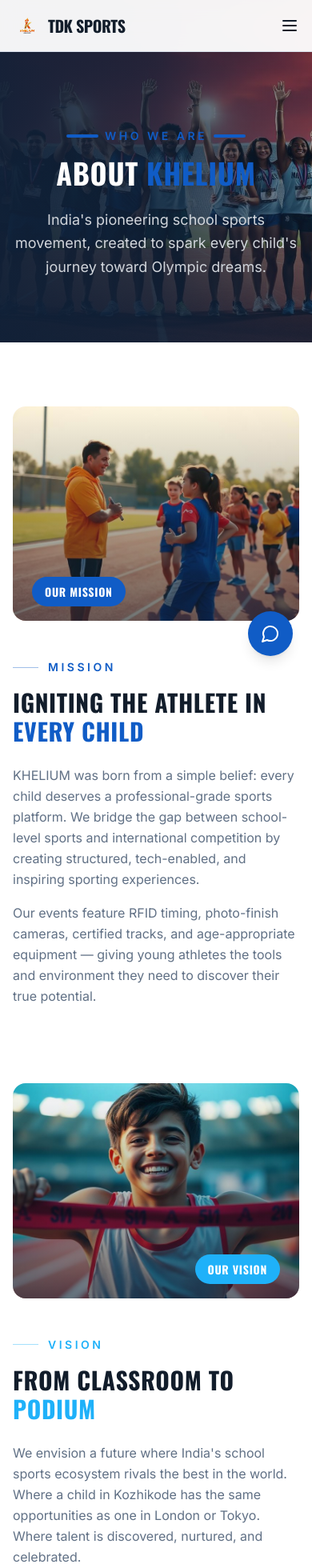
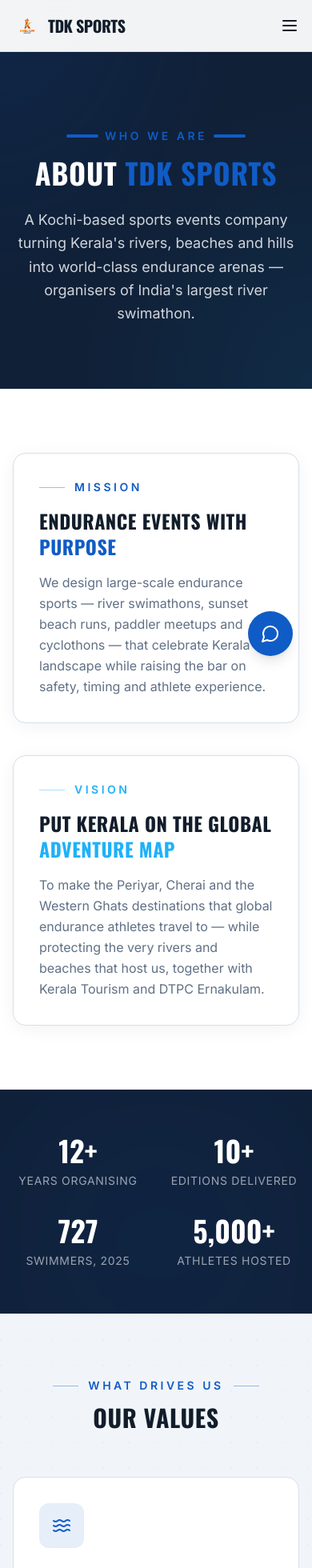
Before and after one commit to desqpaddev/sportz-hub-connect, a React (Vite) app: page /about in a window 390 px wide. Shown: the top 1960 px of the page at 80% size. Built offline with nearby package versions, Linux system fonts and the light colour scheme; the HTML template or start-up script is replaced by a standard one.

Commit message:
Changes
Co-authored-by: desqpaddev <224851273+desqpaddev@users.noreply.github.com>

```diff
--- a/src/pages/About.tsx
+++ b/src/pages/About.tsx
@@ -1,42 +1,52 @@
 import { motion } from "framer-motion";
-import { Trophy, Target, Globe, Users, Shield, Cpu, ArrowRight, MapPin, Flame } from "lucide-react";
+import { Trophy, Waves, Leaf, Users, Shield, Sparkles, ArrowRight, MapPin, Phone, Mail } from "lucide-react";
 import { Link } from "react-router-dom";
 import { Button } from "@/components/ui/button";
-import aboutHero from "@/assets/about-hero.jpg";
-import aboutMission from "@/assets/about-mission.jpg";
-import aboutVision from "@/assets/about-vision.jpg";
 
 const values = [
-  { icon: <Trophy size={24} />, title: "Olympic Pathway", desc: "Connected to ISF Gymnasiade and Youth Olympics for talented athletes." },
-  { icon: <Target size={24} />, title: "Fair Competition", desc: "Age-appropriate events with professional timing and judging standards." },
-  { icon: <Shield size={24} />, title: "Safety First", desc: "On-site medical teams, insurance coverage, and escort systems for every child." },
-  { icon: <Users size={24} />, title: "Inclusive", desc: "CBSE, ICSE, and State board schools united under one movement." },
-  { icon: <Cpu size={24} />, title: "Tech-Driven", desc: "RFID timing, photo finish cameras, live results, and digital certificates." },
-  { icon: <Globe size={24} />, title: "National Vision", desc: "Starting Kerala 2026, expanding to 13+ cities nationwide by 2028." },
+  { icon: <Waves size={24} />, title: "River-First Endurance", desc: "We turn the Periyar into a world-class open water arena — India's largest river swimathon runs here." },
+  { icon: <Leaf size={24} />, title: "Rivers & Beaches, Protected", desc: "Every event is paired with cleanups and awareness drives. We race for nature, not against it." },
+  { icon: <Shield size={24} />, title: "Safety by Design", desc: "Kayak escorts, on-water medics, Aster Medcity partnership and Coast Guard-grade protocols." },
+  { icon: <Users size={24} />, title: "Community Powered", desc: "Backed by Periyar Adventure Club, DARC and hundreds of local volunteers each edition." },
+  { icon: <Trophy size={24} />, title: "Certified Timing", desc: "RFID chip timing, e-certificates and published results via Alpha Racing Solution." },
+  { icon: <Sparkles size={24} />, title: "Tourism Catalysts", desc: "In association with Kerala Tourism & DTPC Ernakulam — putting Kochi on the global adventure map." },
 ];
 
-const timeline = [
-  { year: "2026", cities: "Kochi, Trivandrum, Kozhikode", goal: "Establish credibility, refine the KHELIUM experience", icon: "🚀" },
-  { year: "2027", cities: "Kerala + Chennai, Bangalore", goal: "Multi-state participation, regional prestige", icon: "📈" },
-  { year: "2028", cities: "13 cities across India", goal: "All-India recognition, ISF integration", icon: "🏆" },
+const milestones = [
+  { year: "2014", cities: "Tour de Kerala", goal: "AICA 90 KM Cyclothon on the Sabarimala road, powered by FUJI Bikes.", icon: "🚴" },
+  { year: "2018", cities: "Kochi Duskathon — Inaugural", goal: "India's first sunset barefoot beach run at Kuzhupilly Cherai. 1,200 runners.", icon: "🌅" },
+  { year: "2019", cities: "Kochi Duskathon 2019", goal: "Guinness World Record attempt — largest barefoot beach race.", icon: "👣" },
+  { year: "2021", cities: "Paddlers Meetup", goal: "World Tourism Day paddler meet & River Periyar cleanup.", icon: "🛶" },
+  { year: "2022–2024", cities: "Kochi Swimathon Ultra", goal: "The Periyar becomes home to India's largest river swimathon — 610+ swimmers.", icon: "🏊" },
+  { year: "2025", cities: "Federal Bank Kochi Swimathon Ultra", goal: "727 swimmers, 10M Ultra. A record-setting edition on the Periyar.", icon: "🥇" },
+  { year: "2026", cities: "Swimathon Ultra — 5th Edition", goal: "12 April 2026. 20K Ultra+, 10 Mile Ultra, 10K Marathon and Kids' distances.", icon: "🚀" },
 ];
 
 const numbers = [
-  { value: "6+", label: "Sports Disciplines" },
-  { value: "50+", label: "Events Planned" },
-  { value: "3", label: "Cities in Phase 1" },
-  { value: "5000+", label: "Expected Athletes" },
+  { value: "12+", label: "Years Organising" },
+  { value: "10+", label: "Editions Delivered" },
+  { value: "727", label: "Swimmers, 2025" },
+  { value: "5,000+", label: "Athletes Hosted" },
+];
+
+const partners = [
+  { label: "Title Sponsor", name: "Federal Bank", src: "https://tdksports.in/img/Federal_Bank_logo.png" },
+  { label: "Supported by", name: "Periyar Adventure Club", src: "https://tdksports.in/img/periyarclublogo.png" },
+  { label: "Initiative by", name: "Santos.Travel", src: "https://tdksports.in/img/santos.travel_logo.png" },
+  { label: "In Association with", name: "DTPC Ernakulam", src: "https://tdksports.in/img/dtpc_logo_new.jpg" },
+  { label: "In Association with", name: "Kerala Tourism", src: "https://tdksports.in/img/Kerala_Tourism_large.png" },
+  { label: "Sports Partner", name: "Decathlon", src: "https://tdksports.in/img/decathlon_logo.png" },
+  { label: "NGO", name: "DARC", src: "https://tdksports.in/img/darc_logo.jpg" },
+  { label: "Medical Partner", name: "Aster Medcity", src: "https://tdksports.in/img/Aster_logo.png" },
 ];
 
 const AboutPage = () => (
   <div className="min-h-screen bg-background">
     {/* Hero Banner */}
-    <section className="relative pt-20 overflow-hidden">
-      <div className="absolute inset-0">
-        <img src={aboutHero} alt="About KHELIUM" className="w-full h-full object-cover" width={1920} height={720} />
-        <div className="absolute inset-0 bg-gradient-to-r from-khelium-navy/95 via-khelium-navy/80 to-khelium-navy/40" />
-        <div className="absolute inset-0 bg-gradient-to-t from-khelium-navy via-transparent to-transparent opacity-70" />
-      </div>
+    <section className="relative pt-20 overflow-hidden section-dark">
+      <div className="absolute inset-0 opacity-30" style={{
+        background: "radial-gradient(ellipse at top left, hsl(var(--primary) / 0.4), transparent 55%), radial-gradient(ellipse at bottom right, hsl(var(--accent) / 0.25), transparent 55%)"
+      }} />
       <div className="relative container mx-auto px-4 py-20 md:py-32 text-center">
         <motion.div initial={{ opacity: 0, y: 30 }} animate={{ opacity: 1, y: 0 }} transition={{ duration: 0.7 }}>
           <div className="flex items-center justify-center gap-2 mb-4">
@@ -45,117 +55,57 @@ const AboutPage = () => (
             <span className="inline-block h-1 w-10 rounded-full bg-primary" />
           </div>
           <h1 className="text-4xl md:text-6xl lg:text-7xl font-bold font-display text-white uppercase mb-6">
-            About <span className="text-primary">KHELIUM</span>
+            About <span className="text-primary">TDK Sports</span>
           </h1>
-          <p className="text-lg md:text-xl text-gray-300 leading-relaxed max-w-2xl mx-auto">
-            India's pioneering school sports movement, created to spark every child's journey toward Olympic dreams.
+          <p className="text-lg md:text-xl text-gray-300 leading-relaxed max-w-3xl mx-auto">
+            A Kochi-based sports events company turning Kerala's rivers, beaches and hills into world-class endurance arenas — organisers of India's largest river swimathon.
           </p>
         </motion.div>
       </div>
     </section>
 
-    {/* Mission & Vision - Split layout with images */}
+    {/* Mission & Vision */}
     <section className="py-20">
-      <div className="container mx-auto px-4">
-        {/* Mission */}
-        <div className="grid grid-cols-1 lg:grid-cols-2 gap-12 items-center mb-24">
-          <motion.div
-            initial={{ opacity: 0, x: -30 }}
-            whileInView={{ opacity: 1, x: 0 }}
-            viewport={{ once: true }}
-            transition={{ duration: 0.6 }}
-          >
-            <div className="relative rounded-2xl overflow-hidden">
-              <img src={aboutMission} alt="Our Mission" loading="lazy" width={800} height={800} className="w-full aspect-[4/3] object-cover" />
-              <div className="absolute inset-0 bg-gradient-to-t from-khelium-navy/60 to-transparent" />
-              <div className="absolute bottom-6 left-6">
-                <span className="bg-primary text-primary-foreground px-4 py-2 rounded-full text-sm font-bold font-display uppercase tracking-wider">Our Mission</span>
-              </div>
-            </div>
-          </motion.div>
-          <motion.div
-            initial={{ opacity: 0, x: 30 }}
-            whileInView={{ opacity: 1, x: 0 }}
-            viewport={{ once: true }}
-            transition={{ duration: 0.6 }}
-          >
+      <div className="container mx-auto px-4 max-w-5xl">
+        <div className="grid md:grid-cols-2 gap-10">
+          <motion.div initial={{ opacity: 0, y: 20 }} whileInView={{ opacity: 1, y: 0 }} viewport={{ once: true }}
+            className="p-8 rounded-2xl border border-border bg-card shadow-card">
             <div className="flex items-center gap-3 mb-4">
               <span className="h-px w-8 bg-primary/40" />
               <span className="text-sm font-semibold text-primary uppercase tracking-[0.25em]">Mission</span>
             </div>
-            <h2 className="text-3xl md:text-4xl font-bold font-display text-foreground uppercase mb-6">
-              Igniting the Athlete in <span className="text-primary">Every Child</span>
+            <h2 className="text-2xl md:text-3xl font-bold font-display text-foreground uppercase mb-4">
+              Endurance events with <span className="text-primary">purpose</span>
             </h2>
-            <p className="text-muted-foreground leading-relaxed mb-4">
-              KHELIUM was born from a simple belief: every child deserves a professional-grade sports platform. We bridge the gap between school-level sports and international competition by creating structured, tech-enabled, and inspiring sporting experiences.
-            </p>
             <p className="text-muted-foreground leading-relaxed">
-              Our events feature RFID timing, photo-finish cameras, certified tracks, and age-appropriate equipment — giving young athletes the tools and environment they need to discover their true potential.
+              We design large-scale endurance sports — river swimathons, sunset beach runs, paddler meetups and cyclothons — that celebrate Kerala's landscape while raising the bar on safety, timing and athlete experience.
             </p>
           </motion.div>
-        </div>
 
-        {/* Vision */}
-        <div className="grid grid-cols-1 lg:grid-cols-2 gap-12 items-center">
-          <motion.div
-            initial={{ opacity: 0, x: -30 }}
-            whileInView={{ opacity: 1, x: 0 }}
-            viewport={{ once: true }}
-            transition={{ duration: 0.6 }}
-            className="order-2 lg:order-1"
-          >
+          <motion.div initial={{ opacity: 0, y: 20 }} whileInView={{ opacity: 1, y: 0 }} viewport={{ once: true }} transition={{ delay: 0.1 }}
+            className="p-8 rounded-2xl border border-border bg-card shadow-card">
             <div className="flex items-center gap-3 mb-4">
               <span className="h-px w-8 bg-accent/40" />
               <span className="text-sm font-semibold text-accent uppercase tracking-[0.25em]">Vision</span>
             </div>
-            <h2 className="text-3xl md:text-4xl font-bold font-display text-foreground uppercase mb-6">
-              From Classroom to <span className="text-accent">Podium</span>
+            <h2 className="text-2xl md:text-3xl font-bold font-display text-foreground uppercase mb-4">
+              Put Kerala on the global <span className="text-accent">adventure map</span>
             </h2>
-            <p className="text-muted-foreground leading-relaxed mb-4">
-              We envision a future where India's school sports ecosystem rivals the best in the world. Where a child in Kozhikode has the same opportunities as one in London or Tokyo. Where talent is discovered, nurtured, and celebrated.
+            <p className="text-muted-foreground leading-relaxed">
+              To make the Periyar, Cherai and the Western Ghats destinations that global endurance athletes travel to — while protecting the very rivers and beaches that host us, together with Kerala Tourism and DTPC Ernakulam.
             </p>
-            <p className="text-muted-foreground leading-relaxed mb-6">
-              By 2028, KHELIUM aims to be present in 13+ cities across India, connected to ISF Gymnasiade and Youth Olympics pathways, creating a seamless pipeline from school sports to Olympic glory.
-            </p>
-            <Link to="/events">
-              <Button className="bg-primary text-primary-foreground hover:bg-primary/90 gap-2 uppercase tracking-wider font-bold shadow-glow">
-                Explore Events <ArrowRight size={16} />
-              </Button>
-            </Link>
-          </motion.div>
-          <motion.div
-            initial={{ opacity: 0, x: 30 }}
-            whileInView={{ opacity: 1, x: 0 }}
-            viewport={{ once: true }}
-            transition={{ duration: 0.6 }}
-            className="order-1 lg:order-2"
-          >
-            <div className="relative rounded-2xl overflow-hidden">
-              <img src={aboutVision} alt="Our Vision" loading="lazy" width={800} height={800} className="w-full aspect-[4/3] object-cover" />
-              <div className="absolute inset-0 bg-gradient-to-t from-khelium-navy/60 to-transparent" />
-              <div className="absolute bottom-6 right-6">
-                <span className="bg-accent text-accent-foreground px-4 py-2 rounded-full text-sm font-bold font-display uppercase tracking-wider">Our Vision</span>
-              </div>
-            </div>
           </motion.div>
         </div>
       </div>
     </section>
 
     {/* Numbers Strip */}
-    <section className="py-16 section-dark relative overflow-hidden">
+    <section className="py-14 section-dark relative overflow-hidden">
       <div className="absolute top-0 right-0 w-96 h-96 bg-primary/10 rounded-full blur-[120px]" />
       <div className="container mx-auto px-4 relative z-10">
         <div className="grid grid-cols-2 md:grid-cols-4 gap-8">
           {numbers.map((n, i) => (
-            <motion.div
-              key={n.label}
-              initial={{ opacity: 0, y: 20 }}
-              whileInView={{ opacity: 1, y: 0 }}
-              viewport={{ once: true }}
-              transition={{ delay: i * 0.1 }}
-              className="text-center"
-            >
+            <motion.div key={n.label} initial={{ opacity: 0, y: 20 }} whileInView={{ opacity: 1, y: 0 }} viewport={{ once: true }} transition={{ delay: i * 0.1 }} className="text-center">
               <p className="text-4xl md:text-5xl font-bold font-display text-white">{n.value}</p>
               <p className="text-sm text-gray-400 mt-2 uppercase tracking-wider">{n.label}</p>
             </motion.div>
@@ -166,36 +116,25 @@ const AboutPage = () => (
 
     {/* Values Grid */}
     <section className="py-20 bg-secondary relative overflow-hidden">
-      <div className="absolute inset-0 opacity-[0.02]" style={{
+      <div className="absolute inset-0 opacity-[0.03]" style={{
         backgroundImage: `radial-gradient(circle at 1px 1px, hsl(var(--foreground)) 1px, transparent 0)`,
         backgroundSize: '32px 32px',
       }} />
       <div className="container mx-auto px-4 relative z-10">
-        <motion.div
-          initial={{ opacity: 0 }}
-          whileInView={{ opacity: 1 }}
-          viewport={{ once: true }}
-          className="text-center mb-14"
-        >
+        <div className="text-center mb-14">
           <div className="flex items-center justify-center gap-3 mb-3">
             <span className="h-px w-8 bg-primary/40" />
             <span className="text-sm font-semibold text-primary uppercase tracking-[0.25em]">What Drives Us</span>
             <span className="h-px w-8 bg-primary/40" />
           </div>
           <h2 className="text-3xl md:text-5xl font-bold font-display text-foreground uppercase">Our Values</h2>
-        </motion.div>
+        </div>
 
         <div className="grid grid-cols-1 md:grid-cols-2 lg:grid-cols-3 gap-6">
           {values.map((v, i) => (
-            <motion.div
-              key={v.title}
-              initial={{ opacity: 0, y: 20 }}
-              whileInView={{ opacity: 1, y: 0 }}
-              viewport={{ once: true }}
-              transition={{ delay: i * 0.08 }}
-              className="group p-8 rounded-2xl border border-border bg-card hover:border-primary/30 hover:shadow-glow transition-all duration-300"
-            >
-              <div className="w-14 h-14 rounded-xl bg-primary/10 text-primary flex items-center justify-center mb-5 group-hover:bg-primary group-hover:text-primary-foreground transition-colors duration-300">
+            <motion.div key={v.title} initial={{ opacity: 0, y: 20 }} whileInView={{ opacity: 1, y: 0 }} viewport={{ once: true }} transition={{ delay: i * 0.08 }}
+              className="group p-8 rounded-2xl border border-border bg-card hover:border-primary/30 hover:shadow-glow transition-all duration-300">
+              <div className="w-14 h-14 rounded-xl bg-primary/10 text-primary flex items-center justify-center mb-5 group-hover:bg-primary group-hover:text-primary-foreground transition-colors">
                 {v.icon}
               </div>
               <h3 className="text-lg font-bold font-display text-foreground mb-2 uppercase tracking-wide">{v.title}</h3>
@@ -206,49 +145,35 @@ const AboutPage = () => (
       </div>
     </section>
 
-    {/* Roadmap Timeline */}
+    {/* Milestones */}
     <section className="py-20 bg-background">
       <div className="container mx-auto px-4">
-        <motion.div
-          initial={{ opacity: 0 }}
-          whileInView={{ opacity: 1 }}
-          viewport={{ once: true }}
-          className="text-center mb-14"
-        >
+        <div className="text-center mb-14">
           <div className="flex items-center justify-center gap-3 mb-3">
             <span className="h-px w-8 bg-primary/40" />
             <span className="text-sm font-semibold text-primary uppercase tracking-[0.25em]">The Journey</span>
             <span className="h-px w-8 bg-primary/40" />
           </div>
-          <h2 className="text-3xl md:text-5xl font-bold font-display text-foreground uppercase">Roadmap</h2>
-        </motion.div>
+          <h2 className="text-3xl md:text-5xl font-bold font-display text-foreground uppercase">Milestones</h2>
+        </div>
 
         <div className="max-w-3xl mx-auto">
-          {timeline.map((t, i) => (
-            <motion.div
-              key={t.year}
-              initial={{ opacity: 0, x: -30 }}
-              whileInView={{ opacity: 1, x: 0 }}
-              viewport={{ once: true }}
-              transition={{ delay: i * 0.15 }}
-              className="flex gap-6 items-start relative"
-            >
-              {/* Connector line */}
-              {i < timeline.length - 1 && (
-                <div className="absolute left-7 top-16 w-0.5 h-16 bg-gradient-to-b from-primary/30 to-border" />
+          {milestones.map((t, i) => (
+            <motion.div key={t.year} initial={{ opacity: 0, x: -30 }} whileInView={{ opacity: 1, x: 0 }} viewport={{ once: true }} transition={{ delay: i * 0.08 }}
+              className="flex gap-6 items-start relative">
+              {i < milestones.length - 1 && (
+                <div className="absolute left-7 top-16 w-0.5 h-16 bg-gradient-to-b from-primary/40 to-border" />
               )}
-
               <div className="flex-shrink-0">
                 <div className="w-14 h-14 rounded-2xl bg-primary flex items-center justify-center shadow-glow">
                   <span className="text-xl">{t.icon}</span>
                 </div>
               </div>
-
-              <div className="pb-12">
-                <div className="flex items-center gap-3 mb-2">
+              <div className="pb-10">
+                <div className="flex items-center gap-3 mb-2 flex-wrap">
                   <span className="text-2xl font-bold font-display text-foreground">{t.year}</span>
-                  {i === 0 && (
-                    <span className="bg-primary/10 text-primary text-xs font-bold uppercase tracking-wider px-3 py-1 rounded-full border border-primary/20">Current</span>
+                  {i === milestones.length - 1 && (
+                    <span className="bg-primary/10 text-primary text-xs font-bold uppercase tracking-wider px-3 py-1 rounded-full border border-primary/20">Upcoming</span>
                   )}
                 </div>
                 <div className="flex items-center gap-2 mb-1">
@@ -263,27 +188,39 @@ const AboutPage = () => (
       </div>
     </section>
 
-    {/* CTA + Organized by */}
+    {/* Partners */}
+    <section className="py-16 bg-secondary">
+      <div className="container mx-auto px-4">
+        <div className="text-center mb-10">
+          <span className="text-sm font-semibold text-primary uppercase tracking-[0.25em]">Powered By</span>
+          <h2 className="text-2xl md:text-4xl font-bold font-display text-foreground uppercase mt-2">Partners & Supporters</h2>
+        </div>
+        <div className="grid grid-cols-2 sm:grid-cols-3 md:grid-cols-4 gap-4">
+          {partners.map((s) => (
+            <div key={s.name} className="bg-card border border-border rounded-lg p-5 flex flex-col items-center justify-center text-center hover:border-primary/30 hover:shadow-card transition-all">
+              <div className="h-16 flex items-center justify-center mb-3">
+                <img src={s.src} alt={s.name} className="max-h-14 max-w-full object-contain" loading="lazy" />
+              </div>
+              <p className="text-[10px] uppercase tracking-[0.2em] text-muted-foreground">{s.label}</p>
+              <p className="text-sm font-semibold text-foreground mt-0.5">{s.name}</p>
+            </div>
+          ))}
+        </div>
+      </div>
+    </section>
+
+    {/* CTA + Contact */}
     <section className="py-24 section-dark relative overflow-hidden">
       <div className="absolute top-0 right-0 w-80 h-80 bg-primary/10 rounded-full blur-[100px]" />
       <div className="absolute bottom-0 left-0 w-64 h-64 bg-accent/10 rounded-full blur-[80px]" />
 
       <div className="container mx-auto px-4 text-center relative z-10">
-        <motion.div
-          initial={{ opacity: 0, y: 30 }}
-          whileInView={{ opacity: 1, y: 0 }}
-          viewport={{ once: true }}
-        >
-          <div className="inline-flex items-center gap-2 bg-primary/10 border border-primary/20 rounded-full px-5 py-2 mb-8">
-            <Flame className="w-4 h-4 text-primary" />
-            <span className="text-sm font-semibold text-primary uppercase tracking-wider">Join the Movement</span>
-          </div>
-
+        <motion.div initial={{ opacity: 0, y: 30 }} whileInView={{ opacity: 1, y: 0 }} viewport={{ once: true }}>
           <h2 className="text-4xl md:text-6xl font-bold font-display uppercase mb-6 text-white leading-[1.05]">
-            Ready to Make <span className="text-primary">History?</span>
+            Race with <span className="text-primary">Us</span>
           </h2>
           <p className="text-lg text-gray-400 max-w-xl mx-auto mb-10">
-            Be part of India's biggest school sports revolution. Register your child today.
+            Sponsor an edition, volunteer on the water, or line up on race day. Let's build the next one together.
           </p>
 
           <Link to="/events">
@@ -292,11 +229,28 @@ const AboutPage = () => (
             </Button>
           </Link>
 
-          {/* Organized by */}
-          <div className="mt-20 pt-10 border-t border-white/10 max-w-md mx-auto">
-            <p className="text-xs text-gray-500 uppercase tracking-[0.2em] mb-2">Organized by</p>
-            <p className="text-lg font-bold font-display text-white uppercase">TDK Sports</p>
-            <p className="text-sm text-gray-400 mt-1">with Santos King Tours & Travels Pvt Ltd</p>
+          <div className="mt-16 grid sm:grid-cols-3 gap-6 max-w-3xl mx-auto text-left">
+            <div className="flex items-start gap-3">
+              <Phone className="w-5 h-5 text-primary mt-1 flex-shrink-0" />
+              <div>
+                <p className="text-xs uppercase tracking-[0.2em] text-gray-400">Call</p>
+                <a href="tel:8089084088" className="text-white font-semibold hover:text-primary transition-colors">8089084088</a>
+              </div>
+            </div>
+            <div className="flex items-start gap-3">
+              <Mail className="w-5 h-5 text-primary mt-1 flex-shrink-0" />
+              <div>
+                <p className="text-xs uppercase tracking-[0.2em] text-gray-400">Email</p>
+                <a href="mailto:info@tdksports.in" className="text-white font-semibold hover:text-primary transition-colors">info@tdksports.in</a>
+              </div>
+            </div>
+            <div className="flex items-start gap-3">
+              <MapPin className="w-5 h-5 text-primary mt-1 flex-shrink-0" />
+              <div>
+                <p className="text-xs uppercase tracking-[0.2em] text-gray-400">Based In</p>
+                <p className="text-white font-semibold">Kochi, Kerala</p>
+              </div>
+            </div>
           </div>
         </motion.div>
       </div>
```
